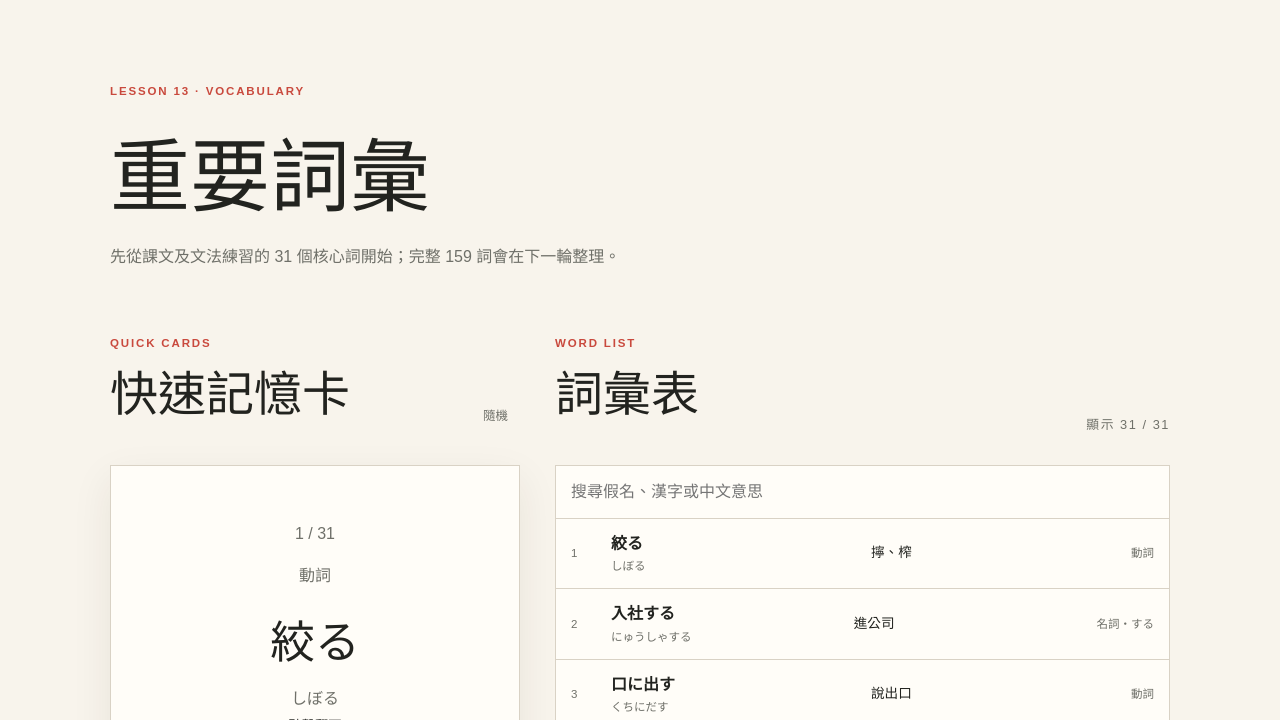
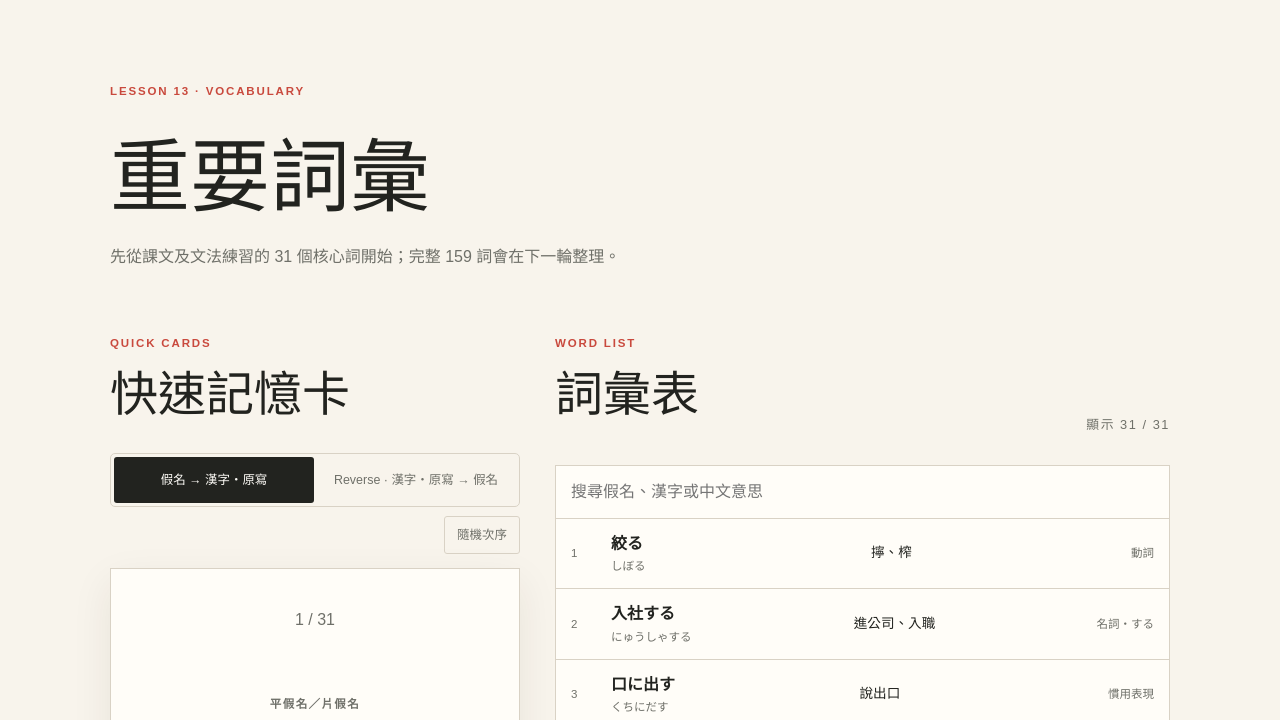
Before and after one commit to yuktun/jpy5, a plain HTML site: page chapter-13-vocabulary.html in a window 1280 px wide. Shown: the part 80-800 px from the top of the page. Drawn offline with Linux system fonts and the light colour scheme.

Commit message:
Add reversible vocabulary flashcards

```diff
--- a/assets/styles.css
+++ b/assets/styles.css
@@ -132,6 +132,7 @@ footer span { padding: 0 8px; }
 .history-toolbar{display:flex;align-items:center;justify-content:space-between}.history-list{display:grid;gap:14px}.history-card,.empty-state{padding:28px;background:var(--white);border:1px solid var(--line)}.history-head{display:flex;justify-content:space-between}.history-head p{margin:0;color:var(--muted);font-size:.78rem}.history-head h2{margin:5px 0}.history-head small{color:var(--muted);font-size:.7rem}.danger-text{color:var(--red)}.history-answer{display:grid;gap:3px;margin-top:8px;padding:12px;border-left:3px solid #687f61;background:var(--paper);font-size:.83rem}.history-answer.is-wrong{border-color:var(--red)}.empty-state{text-align:center;padding:60px 20px}
 .note-card{min-height:0}.usage-note{padding:12px 14px;background:var(--paper);color:var(--muted);font-size:.84rem}.examples-list .example+.example{margin-top:15px}
 .vocab-study{display:grid;grid-template-columns:minmax(320px,.8fr) minmax(420px,1.2fr);gap:35px;align-items:start}.vocab-study>div:first-child{position:sticky;top:20px}.vocab-card{width:100%;min-height:330px;padding:35px;color:var(--ink);background:var(--white);border:1px solid var(--line);box-shadow:var(--shadow);font:inherit;cursor:pointer}.vocab-card h2{font:500 2.8rem "Yu Mincho",serif;margin:15px}.vocab-card p,.vocab-card span{color:var(--muted)}.card-actions.compact{margin-top:10px}.search-input{width:100%;padding:13px 15px;color:var(--ink);background:var(--white);border:1px solid var(--line);font:inherit}.vocab-list{max-height:600px;overflow:auto;border:1px solid var(--line);border-top:0}.vocab-row{display:grid;grid-template-columns:28px 1fr 1fr auto;gap:12px;align-items:center;padding:12px 15px;background:var(--white);border-bottom:1px solid var(--line)}.vocab-row>span,.vocab-row small,.vocab-row em{color:var(--muted);font-size:.72rem}.vocab-row small{display:block}.vocab-row p{margin:0;font-size:.85rem}.vocab-row em{font-style:normal}
+.vocab-mode-controls{display:grid;gap:9px;margin:-12px 0 14px}.vocab-mode-controls .segmented{display:grid;grid-template-columns:1fr 1fr;width:100%}.vocab-mode-controls .segmented button{min-height:46px;line-height:1.3}.vocab-mode-controls>.chip{justify-self:end;border:1px solid var(--line)}.direction-short{display:none}.vocab-card{min-height:390px}.vocab-card>div{display:flex;min-height:265px;flex-direction:column;align-items:center;justify-content:center}.vocab-card h2{max-width:100%;overflow-wrap:anywhere}.vocab-card p{margin:0;font-size:.72rem;font-weight:700;letter-spacing:.12em}.vocab-card strong{display:block;margin:14px 0 5px;color:var(--red);font-size:1.08rem}.vocab-card .vocab-writing{display:block;margin:-5px 0 8px}.vocab-card>small{display:block;color:var(--muted)}
 .textbook-grid{display:grid;grid-template-columns:repeat(2,minmax(0,1fr));gap:18px}.resource-card{padding:30px;background:var(--white);border:1px solid var(--line)}.resource-card.featured{grid-column:span 2;background:var(--ink);color:var(--white)}.resource-card h2{font:500 1.8rem "Yu Mincho",serif}.resource-card p,.resource-card li{color:var(--muted)}.featured p:not(.kicker){color:#c9c5bb}.audio-list{display:grid}.audio-list a{display:flex;justify-content:space-between;padding:13px 0;border-bottom:1px solid var(--line);text-decoration:none}.audio-list span{color:var(--red);font-size:.8rem}.review-path{display:grid;gap:10px}.review-path>a{display:grid;grid-template-columns:60px 1fr auto;align-items:center;gap:22px;padding:24px 28px;color:var(--ink);background:var(--white);border:1px solid var(--line);text-decoration:none}.review-path b{color:var(--red);font:500 2rem Georgia,serif}.review-path span{color:var(--muted);font-size:.72rem}.review-path h2{margin:0;font:500 1.5rem "Yu Mincho",serif}.review-path em{font-style:normal;font-size:1.3rem}
 html[data-theme="dark"]{--paper:#121411;--ink:#f7f2e8;--muted:#c3c0b7;--line:#45483f;--red:#ff796d;--red-dark:#d95d53;--sage:#273127;--yellow:#f1d36c;--white:#20231e;--button-bg:#f06d62;--button-text:#11130f;--shadow:0 14px 38px rgba(0,0,0,.32)}
 @media(prefers-color-scheme:dark){html[data-theme="auto"]{--paper:#121411;--ink:#f7f2e8;--muted:#c3c0b7;--line:#45483f;--red:#ff796d;--red-dark:#d95d53;--sage:#273127;--yellow:#f1d36c;--white:#20231e;--button-bg:#f06d62;--button-text:#11130f;--shadow:0 14px 38px rgba(0,0,0,.32)}}
@@ -139,7 +140,7 @@ html[data-theme="dark"] .formation,html[data-theme="dark"] .usage-note,html[data
 html[data-theme="auto"] .formation,html[data-theme="auto"] .usage-note { background:var(--paper); color:var(--ink); }
 html[data-theme="dark"] .resource-card.featured,html[data-theme="dark"] .review-section { background:#0b0d0a; color:var(--ink); }
 @media(prefers-color-scheme:dark){html[data-theme="auto"] .resource-card.featured,html[data-theme="auto"] .review-section{background:#0b0d0a;color:var(--ink)}html[data-theme="auto"] .history-answer,html[data-theme="auto"] .quiz-options button.selected,html[data-theme="auto"] .segmented{background:var(--paper);color:var(--ink)}}
-@media(max-width:720px){.header-actions{gap:8px}.theme-control{font-size:0}.tool-grid,.textbook-grid,.vocab-study{grid-template-columns:1fr}.tool-card{min-height:0;grid-template-columns:auto 1fr auto;padding:21px;gap:15px}.resource-card.featured{grid-column:auto}.study-controls{align-items:stretch}.segmented{display:grid;grid-template-columns:1fr 1fr;width:100%}.flashcard{min-height:340px;padding:25px 18px}.question-card,.quiz-setup,.quiz-result{padding:24px 18px}.vocab-study>div:first-child{position:static}.vocab-row{grid-template-columns:24px 1fr 1fr}.vocab-row em{display:none}.runner-actions .primary-button,.runner-actions .secondary-button{flex:1;justify-content:center}.lesson-hero{padding-top:55px}.hero{min-height:auto;padding:58px 22px 68px}.hero h1{font-size:clamp(2.9rem,14vw,4.1rem)}.home-module-nav{grid-template-columns:repeat(2,minmax(0,1fr))}.hero .primary-button{width:100%;justify-content:space-between;gap:12px}}
+@media(max-width:720px){.header-actions{gap:8px}.theme-control{font-size:0}.tool-grid,.textbook-grid,.vocab-study{grid-template-columns:1fr}.tool-card{min-height:0;grid-template-columns:auto 1fr auto;padding:21px;gap:15px}.resource-card.featured{grid-column:auto}.study-controls{align-items:stretch}.segmented{display:grid;grid-template-columns:1fr 1fr;width:100%}.flashcard{min-height:340px;padding:25px 18px}.question-card,.quiz-setup,.quiz-result{padding:24px 18px}.vocab-study>div:first-child{position:static}.vocab-card{min-height:380px;padding:24px 18px}.vocab-card>div{min-height:270px}.vocab-mode-controls .segmented button{padding:9px 7px;font-size:.74rem}.direction-full{display:none}.direction-short{display:inline}.vocab-row{grid-template-columns:24px 1fr 1fr}.vocab-row em{display:none}.runner-actions .primary-button,.runner-actions .secondary-button{flex:1;justify-content:center}.lesson-hero{padding-top:55px}.hero{min-height:auto;padding:58px 22px 68px}.hero h1{font-size:clamp(2.9rem,14vw,4.1rem)}.home-module-nav{grid-template-columns:repeat(2,minmax(0,1fr))}.hero .primary-button{width:100%;justify-content:space-between;gap:12px}}
 
 /* もう一度聞こう */
 .conversation-shell{overflow:visible}.conversation-hero{padding-bottom:32px}.listening-summary{display:flex;align-items:center;gap:18px;flex-wrap:wrap;margin-top:24px;color:var(--muted);font-size:.82rem}.listening-summary strong{color:var(--red);font:500 1.4rem Georgia,serif}.listening-summary .text-button{margin:0 0 0 auto}
--- a/assets/vocabulary.js
+++ b/assets/vocabulary.js
@@ -1,11 +1,36 @@
 const vocabulary = [
- ["しぼる","絞る","擰、榨","動詞"],["にゅうしゃする","入社する","進公司","名詞・する"],["くちにだす","口に出す","說出口","動詞"],["がまんする","我慢する","忍耐、忍受","名詞・する"],["がまんづよい","我慢強い","有忍耐力、有耐心","い形容詞"],["そうじき","掃除機","吸塵器","名詞"],["ためいき","ため息","嘆氣","名詞"],["あふれる","—","充滿、溢出","動詞"],["たまる","—","積、堆滿","動詞"],["じゅけんせい","受験生","考生","名詞"],["としん","都心","市中心","名詞"],["ふたご","双子","雙胞胎","名詞"],["せかいてき","世界的","世界性、國際性","な形容詞"],["スター","—","明星","名詞"],["シーズン","—","季節、旺季","名詞"],["やく～","約～","大約","其他"],["わり","割","比率、比例","名詞"],["きゅうか","休暇","休假","名詞"],["いとこ","—","表／堂兄弟姊妹","名詞"],["どうし","同士","彼此、同類關係","名詞"],["ルーズ","—","鬆懈、散漫","な形容詞"],["うりあげ","売り上げ","營業額","名詞"],["おちる","落ちる","下降、下滑","動詞"],["こうがくぶ","工学部","工學院","名詞"],["はいりなおす","入り直す","重新進入","動詞"],["かんけい","関係","方面、關係","名詞"],["ポテトチップス","—","薯片","名詞"],["インスタントしょくひん","インスタント食品","速成食品","名詞"],["インスタント","—","速成","名詞"],["しょくひん","食品","食品","名詞"],["あきる","—","膩、厭煩","動詞"]
-].map((v,i)=>({id:i+1,kana:v[0],kanji:v[1],meaning:v[2],type:v[3]}));
-let index=0,flipped=false,order=vocabulary;
-const $=s=>document.querySelector(s);
-function renderList(items=vocabulary){$("#vocab-list").innerHTML=items.map(v=>`<article class="vocab-row"><span>${v.id}</span><div><b lang="ja">${v.kanji==="—"?v.kana:v.kanji}</b><small>${v.kana}</small></div><p>${v.meaning}</p><em>${v.type}</em></article>`).join("");$("#vocab-count").textContent=`顯示 ${items.length} / ${vocabulary.length}`;}
-function renderCard(){const v=order[index];flipped=false;$("#vocab-card-front").hidden=false;$("#vocab-card-back").hidden=true;$("#vocab-card-number").textContent=`${index+1} / ${order.length}`;$("#vocab-card-front").innerHTML=`<p>${v.type}</p><h2 lang="ja">${v.kanji==="—"?v.kana:v.kanji}</h2><span>${v.kana}</span>`;$("#vocab-card-back").innerHTML=`<p>中文意思</p><h2>${v.meaning}</h2><span>${v.kana} · ${v.type}</span>`;}
-$("#vocab-search").oninput=e=>{const q=e.target.value.trim().toLowerCase();renderList(vocabulary.filter(v=>[v.kana,v.kanji,v.meaning,v.type].some(x=>x.toLowerCase().includes(q))));};
-$("#vocab-card").onclick=()=>{flipped=!flipped;$("#vocab-card-front").hidden=flipped;$("#vocab-card-back").hidden=!flipped;};
-$("#vocab-prev").onclick=()=>{index=(index-1+order.length)%order.length;renderCard();};$("#vocab-next").onclick=()=>{index=(index+1)%order.length;renderCard();};
-$("#vocab-shuffle").onclick=()=>{order=JPY5.shuffle(vocabulary);index=0;renderCard();};renderList();renderCard();
+ ["しぼる","絞る","擰、榨","動詞"],["にゅうしゃする","入社する","進公司、入職","名詞・する"],["くちにだす","口に出す","說出口","慣用表現"],["がまんする","我慢する","忍耐、忍受","名詞・する"],["がまんづよい","我慢強い","有忍耐力、有耐心","い形容詞"],["そうじき","掃除機","吸塵器","名詞"],["ためいき","ため息","嘆氣","名詞"],["あふれる","あふれる","充滿、溢出","動詞"],["たまる","たまる","積聚、堆滿","動詞"],["じゅけんせい","受験生","考生","名詞"],["としん","都心","市中心","名詞"],["ふたご","双子","雙胞胎","名詞"],["せかいてき","世界的","世界性、國際性","な形容詞"],["スター","スター","明星","名詞","star"],["シーズン","シーズン","季節、旺季","名詞","season"],["やく～","約～","大約","接頭語"],["わり","割","比率、比例","名詞"],["きゅうか","休暇","休假","名詞"],["いとこ","いとこ","表／堂兄弟姊妹","名詞"],["どうし","同士","彼此、同類關係","接尾語"],["ルーズ","ルーズ","鬆懈、散漫","な形容詞","loose"],["うりあげ","売り上げ","營業額","名詞"],["おちる","落ちる","下降、下滑","動詞"],["こうがくぶ","工学部","工學院、工程學系","名詞"],["はいりなおす","入り直す","重新進入、重新入讀","動詞"],["かんけい","関係","方面、關係","名詞"],["ポテトチップス","ポテトチップス","薯片","名詞","potato chips"],["インスタントしょくひん","インスタント食品","即食食品、速成食品","名詞","instant food"],["インスタント","インスタント","即食、速成","名詞・な形容詞","instant"],["しょくひん","食品","食品","名詞"],["あきる","あきる","厭倦、吃膩","動詞"]
+].map((v,i)=>({id:i+1,kana:v[0],written:v[1],meaning:v[2],type:v[3],original:v[4]||""}));
+
+const defaults={direction:"normal",random:false,index:0,order:vocabulary.map(v=>v.id)};
+let state={...defaults,...JPY5.read("vocabulary.cards",{})};
+let flipped=false;
+const $=selector=>document.querySelector(selector);
+const byId=id=>vocabulary.find(v=>v.id===id);
+const save=()=>JPY5.write("vocabulary.cards",state);
+function frontText(v){return state.direction==="normal"?v.kana:(v.original||v.written);}
+function backTitle(v){return state.direction==="normal"?(v.original||v.written):v.kana;}
+function scriptLabel(v){if(v.original)return "英文原寫";if(v.written!==v.kana)return "漢字表記";return "日文表記";}
+function current(){if(!state.order.length)state.order=vocabulary.map(v=>v.id);state.index=Math.min(state.index,state.order.length-1);return byId(state.order[state.index])||vocabulary[0];}
+function renderList(items=vocabulary){
+  $("#vocab-list").innerHTML=items.map(v=>`<article class="vocab-row"><span>${v.id}</span><div><b lang="ja">${v.original||v.written}</b><small>${v.kana}${v.original?` · ${v.written}`:""}</small></div><p>${v.meaning}</p><em>${v.type}</em></article>`).join("");
+  $("#vocab-count").textContent=`顯示 ${items.length} / ${vocabulary.length}`;
+}
+function renderCard(){
+  const v=current();
+  $("#vocab-card-number").textContent=`${state.index+1} / ${state.order.length}`;
+  $("#vocab-card-front").hidden=flipped;$("#vocab-card-back").hidden=!flipped;
+  $("#vocab-card-front").innerHTML=`<p>${state.direction==="normal"?"平假名／片假名":"漢字／英文原寫"}</p><h2 lang="ja">${frontText(v)}</h2><span>點擊翻面查看答案</span>`;
+  $("#vocab-card-back").innerHTML=`<p>${state.direction==="normal"?scriptLabel(v):"平假名／片假名"}</p><h2 lang="ja">${backTitle(v)}</h2>${v.original?`<span class="vocab-writing">日文表記 · ${v.written}</span>`:""}<strong>${v.meaning}</strong><span>${v.type}</span>`;
+  document.querySelectorAll("[data-vocab-direction]").forEach(button=>button.classList.toggle("active",button.dataset.vocabDirection===state.direction));
+  $("#vocab-shuffle").classList.toggle("active",state.random);$("#vocab-shuffle").textContent=state.random?"隨機次序 ON":"隨機次序";
+}
+function move(step){state.index=(state.index+step+state.order.length)%state.order.length;flipped=false;save();renderCard();}
+function setDirection(direction){state.direction=direction;flipped=false;save();renderCard();}
+function setRandom(){const active=current().id;state.random=!state.random;state.order=state.random?JPY5.shuffle(vocabulary.map(v=>v.id)):vocabulary.map(v=>v.id);state.index=Math.max(0,state.order.indexOf(active));flipped=false;save();renderCard();}
+$("#vocab-search").oninput=event=>{const q=event.target.value.trim().toLowerCase();renderList(vocabulary.filter(v=>[v.kana,v.written,v.original,v.meaning,v.type].some(x=>x.toLowerCase().includes(q))));};
+$("#vocab-card").onclick=()=>{flipped=!flipped;renderCard();};
+$("#vocab-prev").onclick=()=>move(-1);$("#vocab-next").onclick=()=>move(1);$("#vocab-shuffle").onclick=setRandom;
+document.querySelectorAll("[data-vocab-direction]").forEach(button=>button.onclick=()=>setDirection(button.dataset.vocabDirection));
+document.addEventListener("keydown",event=>{if(event.target.matches("input,textarea,select"))return;if(event.code==="Space"){event.preventDefault();flipped=!flipped;renderCard();}if(event.key==="ArrowLeft")move(-1);if(event.key==="ArrowRight")move(1);});
+renderList();renderCard();
--- a/chapter-13-vocabulary.html
+++ b/chapter-13-vocabulary.html
@@ -1,4 +1,4 @@
-<!doctype html><html lang="zh-Hant"><head><meta charset="utf-8"><meta name="viewport" content="width=device-width,initial-scale=1"><title>第 13 課詞彙 · 日本語 Year 5</title><link rel="stylesheet" href="assets/styles.css?v=6"><link rel="icon" href="assets/app-icon.png"><link rel="apple-touch-icon" href="assets/app-icon.png"><script src="assets/common.js" defer></script><script src="assets/vocabulary.js" defer></script></head><body>
+<!doctype html><html lang="zh-Hant"><head><meta charset="utf-8"><meta name="viewport" content="width=device-width,initial-scale=1"><title>第 13 課詞彙 · 日本語 Year 5</title><link rel="stylesheet" href="assets/styles.css?v=7"><link rel="icon" href="assets/app-icon.png"><link rel="apple-touch-icon" href="assets/app-icon.png"><script src="assets/common.js" defer></script><script src="assets/vocabulary.js" defer></script></head><body>
 <header class="site-header"><a class="brand" href="index.html"><span class="brand-mark">五</span><span>日本語 <b>Year 5</b></span></a><div class="header-actions"><a class="back-link" href="chapter-13.html">← 第 13 課</a><label class="theme-control">主題<select data-theme-select aria-label="頁面主題"><option value="auto">自動</option><option value="light">光亮</option><option value="dark">深色</option></select></label></div></header>
-<main class="study-shell"><section class="compact-hero"><p class="kicker">LESSON 13 · VOCABULARY</p><h1>重要詞彙</h1><p>先從課文及文法練習的 31 個核心詞開始；完整 159 詞會在下一輪整理。</p></section><section class="vocab-study"><div><div class="section-heading"><div><p class="kicker">QUICK CARDS</p><h2>快速記憶卡</h2></div><button class="chip" id="vocab-shuffle">隨機</button></div><button class="vocab-card" id="vocab-card"><span id="vocab-card-number"></span><div id="vocab-card-front"></div><div id="vocab-card-back" hidden></div><small>點擊翻面</small></button><div class="card-actions compact"><button id="vocab-prev">← 上一個</button><button id="vocab-next">下一個 →</button></div></div>
+<main class="study-shell"><section class="compact-hero"><p class="kicker">LESSON 13 · VOCABULARY</p><h1>重要詞彙</h1><p>先從課文及文法練習的 31 個核心詞開始；完整 159 詞會在下一輪整理。</p></section><section class="vocab-study"><div><div class="section-heading"><div><p class="kicker">QUICK CARDS</p><h2>快速記憶卡</h2></div></div><div class="vocab-mode-controls" aria-label="記憶卡設定"><div class="segmented"><button data-vocab-direction="normal" aria-label="假名到漢字或英文原寫"><span class="direction-full">假名 → 漢字・原寫</span><span class="direction-short">假名 → 漢字</span></button><button data-vocab-direction="reverse" aria-label="Reverse：漢字或英文原寫到假名"><span class="direction-full">Reverse · 漢字・原寫 → 假名</span><span class="direction-short">Reverse → 假名</span></button></div><button class="chip" id="vocab-shuffle">隨機次序</button></div><button class="vocab-card" id="vocab-card"><span id="vocab-card-number"></span><div id="vocab-card-front"></div><div id="vocab-card-back" hidden></div><small>點擊或按 Space 翻面</small></button><div class="card-actions compact"><button id="vocab-prev">← 上一個</button><button id="vocab-next">下一個 →</button></div></div>
 <div><div class="section-heading"><div><p class="kicker">WORD LIST</p><h2>詞彙表</h2></div><span id="vocab-count"></span></div><input class="search-input" id="vocab-search" placeholder="搜尋假名、漢字或中文意思"><div class="vocab-list" id="vocab-list"></div></div></section></main><footer>資料整理自 Chapter 13 Vocabulary PDF。</footer></body></html>
```
Also changed, not shown: README.md.
